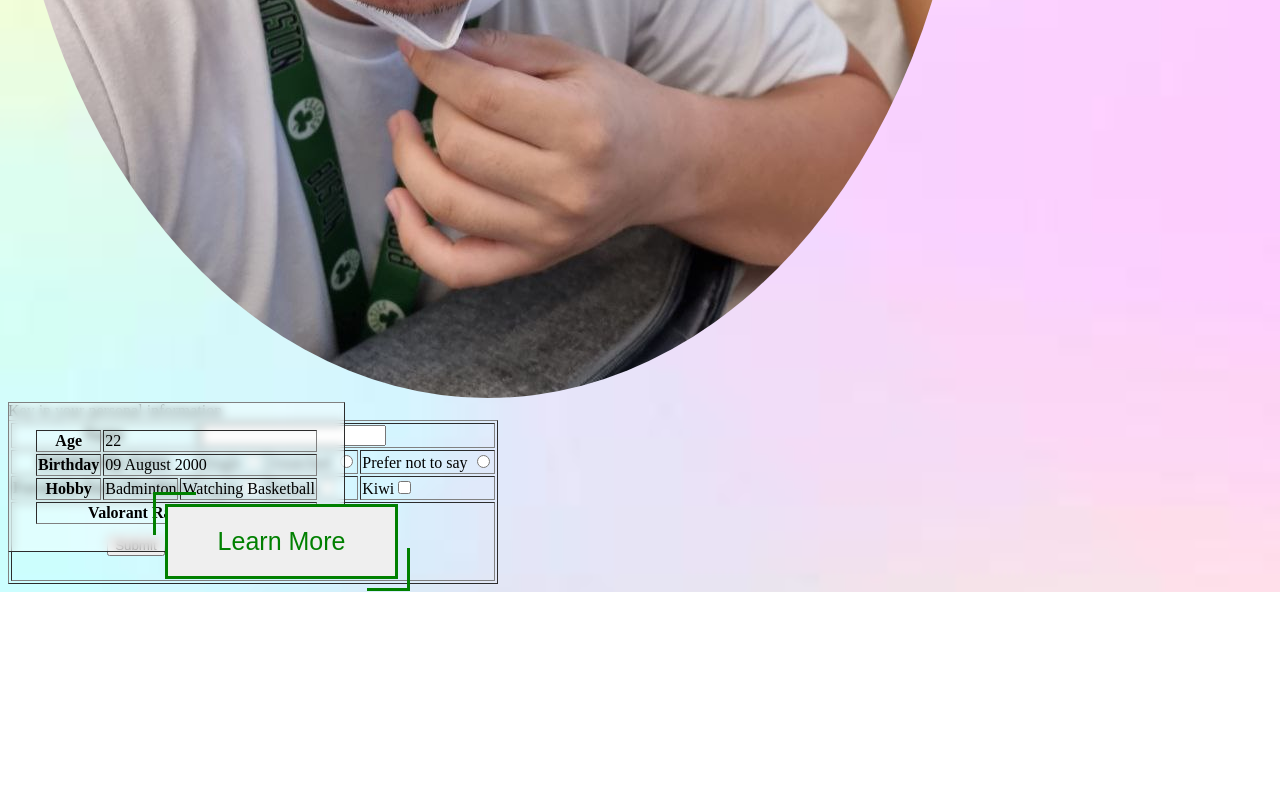
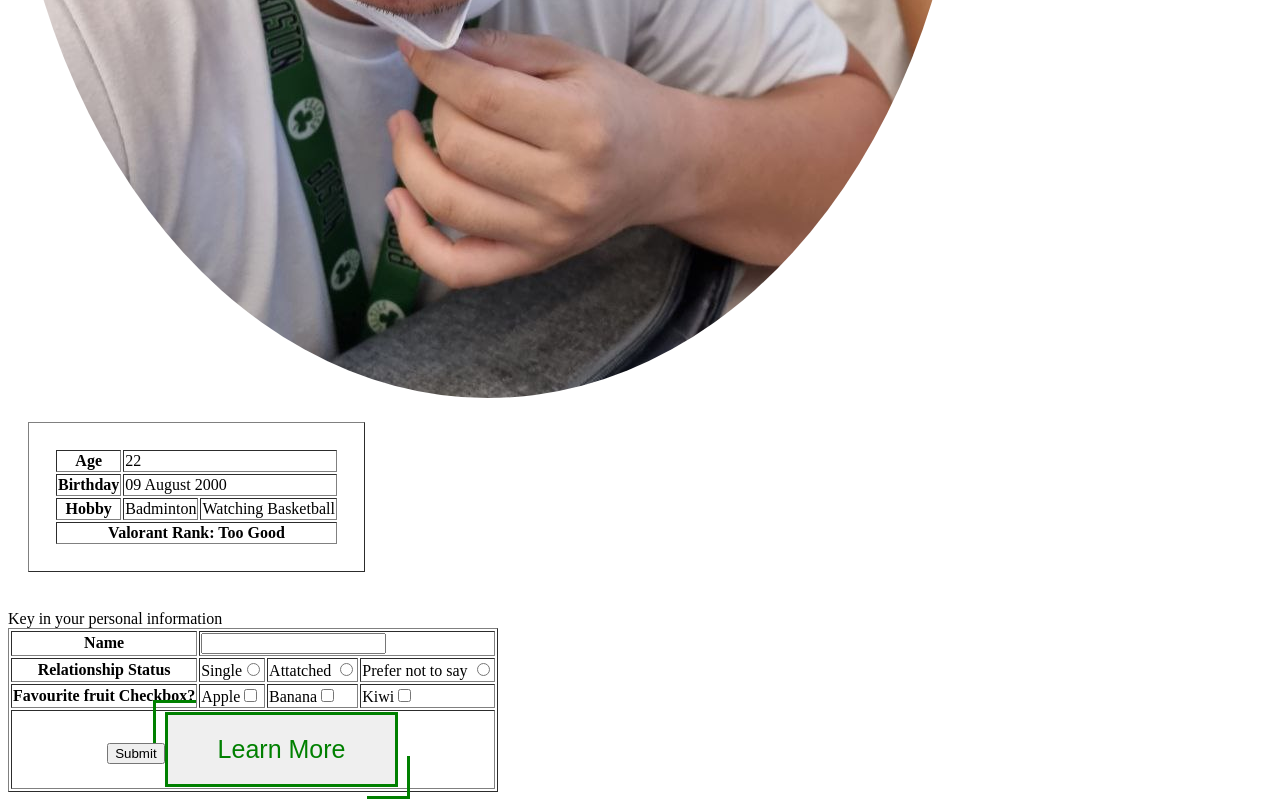
Before and after one commit to jordian-renaldi/jordian-renaldi.github.io, a plain HTML site: page index.html in a window 1280 px wide. Shown: the part 962-1762 px from the top of the page. Before the commit the page ends 1554 px from the top, so only its background shows below. Drawn offline with Linux system fonts and the light colour scheme.

Commit message:
V3.2.3
Background not working

```diff
--- a/index.html
+++ b/index.html
@@ -12,6 +12,8 @@
 <body>
     <h1> Hello I'm Jordian </h1>
     <img src="profilepic.jpg" alt="My Picture" style="border-radius: 50%;">
+
+    <div>
         <table border="1" class="table-info">
             <tr>
                 <th>Age</th>
@@ -30,6 +32,7 @@
                 <th colspan="3">Valorant Rank: Too Good</th>
             </tr>
         </table>
+    </div>
     <br>
     <form action="">
         <table border="1">
--- a/stylesheet.css
+++ b/stylesheet.css
@@ -1,12 +1,10 @@
 
 
-    html {
-        background: url(soft-blurred-pastel-holographic-design.jpg) no-repeat center center fixed;
-        -webkit-background-size: cover;
-        -moz-background-size: cover;
-        -o-background-size: cover;
-        background-size: cover;
-    }
+body{
+    background: url(soft-blurred-pastel-holographic-design.jpg);
+    background-size: auto;
+    background-repeat: no-repeat
+}
 
 .button{
     text-decoration: none;
@@ -53,8 +51,8 @@
 }
 
 .table-info{
-  position: absolute;
   padding: 25px;
   background: rgba(255,255,255,0.4);
   backdrop-filter: blur(5px);
+  margin: 20px;
 }
```
Lines whose indentation alone changed are shown as unchanged.
